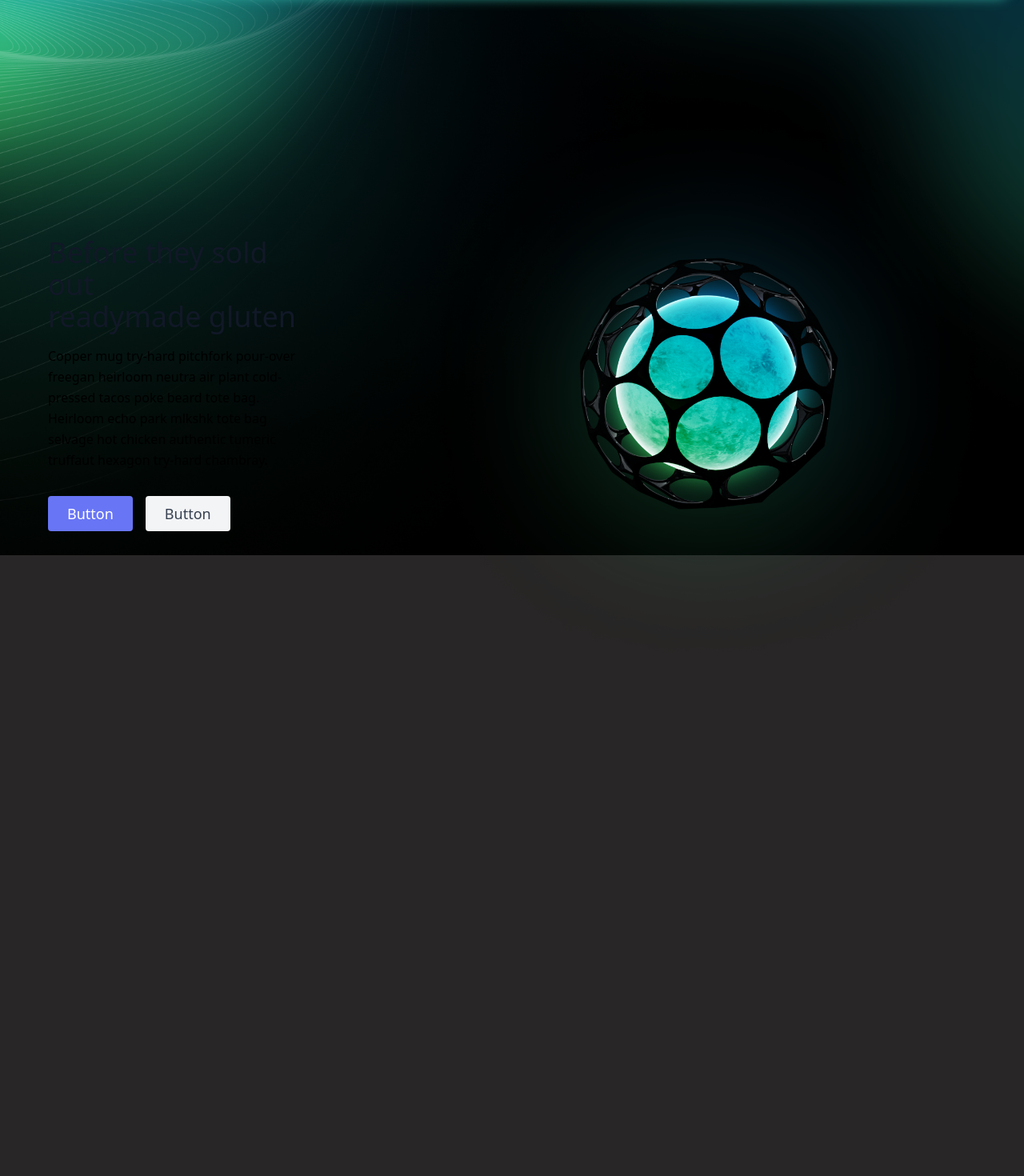
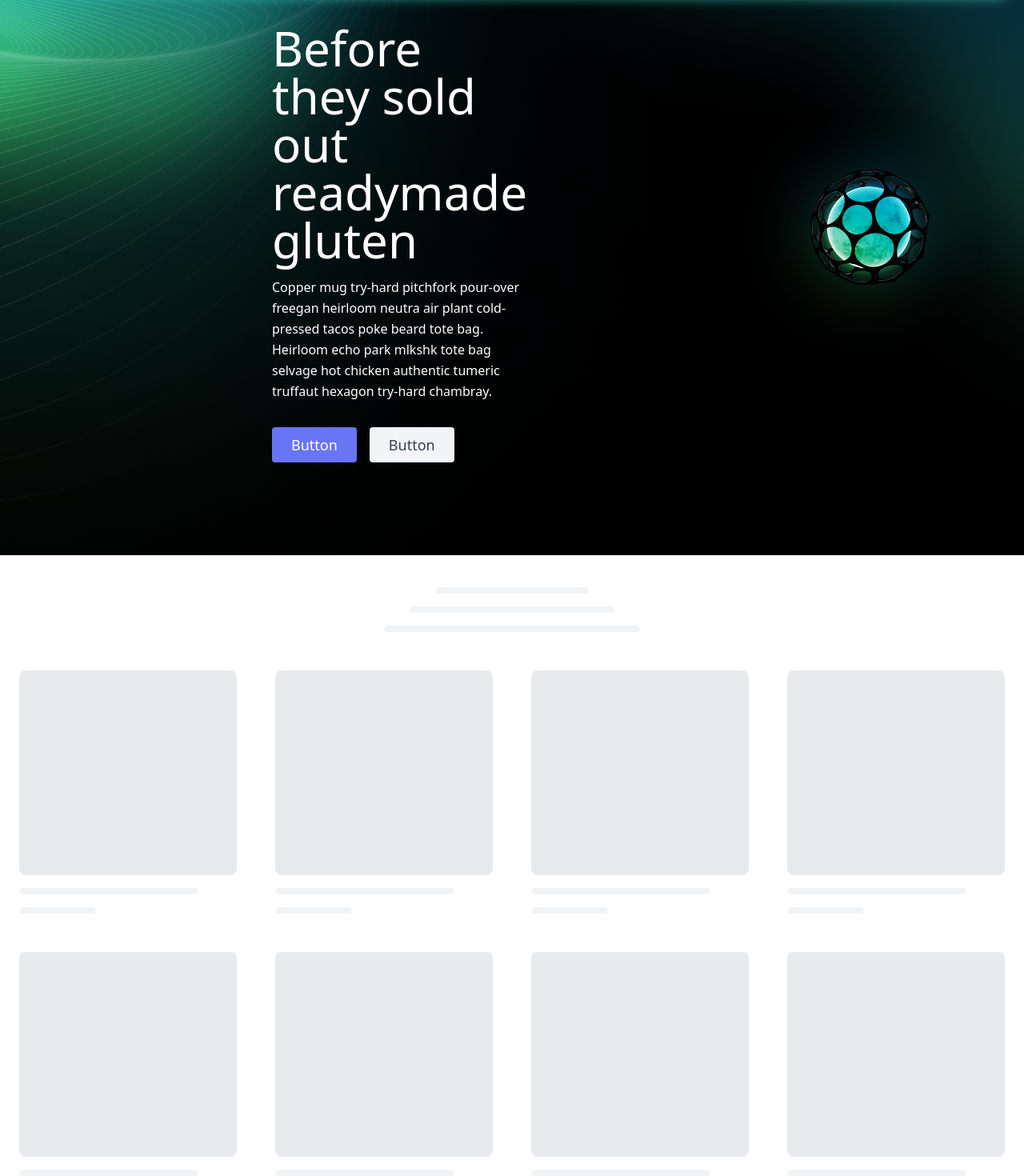
Before and after one commit to mathrocks19/PortfolioMatheusV-, an Angular app: page / in a window 1280 px wide. Shown: the part 106-1576 px from the top of the page at 80% size. Before the commit the page ends 1051 px from the top, so only its background shows below. Built offline with nearby package versions, Linux system fonts and the light colour scheme.

Commit message:
testedeploy

```diff
--- a/src/app/components/hero/hero.component.html
+++ b/src/app/components/hero/hero.component.html
@@ -1,11 +1,11 @@
-<section class="bg-cover bg-center bg-no-repeat bg-[url('assets/img/backgroundGradient.png')] w-full h-screen object-cover z-10 relative pt-20">
-  <div class="container mx-auto flex px-5 py-24 md:flex-row flex-col items-center">
+<section class="bg-cover bg-center bg-no-repeat bg-[url('assets/img/backgroundGradient.png')] w-full h-screen object-cover z-10 relative pt-20 lg:pt-0 overflow-hidden">
+  <div class="flex flex-col px-5 py-24 md:flex-row items-center justify-center">
     <!-- Texto e Botões -->
-      <div class="lg:flex-grow md:w-1/2 lg:pr-24 md:pr-16 flex flex-col md:items-start md:text-left mb-16 md:mb-0 items-center text-center lg:mt-10 lg:ml-10">
-          <h1 class="title-font sm:text-4xl text-6xl mb-4 font-medium text-gray-900">Before they sold out
+    <div class="lg:flex-grow md:w-1/2 lg:pr-24 md:pr-16 flex flex-col md:items-start md:text-left mb-16 md:mb-0 items-center text-center lg:mt-10 lg:ml-80 sm:mt-5 sm:ml-10">
+      <h1 class="title-font sm:text-7xl md:text-5xl lg:text-6xl mb-4 font-medium text-white">Before they sold out
         <br class="hidden lg:inline-block">readymade gluten
       </h1>
-          <p class="mb-8 leading-relaxed">Copper mug try-hard pitchfork pour-over freegan heirloom neutra air plant
+      <p class="mb-8 leading-relaxed text-white">Copper mug try-hard pitchfork pour-over freegan heirloom neutra air plant
         cold-pressed tacos poke beard tote bag. Heirloom echo park mlkshk tote bag selvage hot chicken authentic
         tumeric truffaut hexagon try-hard chambray.</p>
       <div class="flex justify-center">
@@ -14,8 +14,8 @@
       </div>
     </div>
     <!-- Imagem -->
-      <div class="lg:max-w-full lg:w-full md:w-1/2 w-full flex justify-center items-center lg:mt-10 lg:ml-10">
-          <img class="object-cover object-center max-w-full h-auto rounded" alt="hero" src="assets/img/moon.png">
+    <div class="lg:max-w-full lg:w-full md:w-1/ w-full flex lg:flex-row lg:mt-30 lg:ml-40">
+      <img class="object-cover object-center max-w-full sm:h-auto md:h-auto lg:h-auto rounded z-10" alt="hero" src="assets/img/moon.png">
     </div>
   </div>
 </section>
--- a/src/app/components/layout/layout.component.html
+++ b/src/app/components/layout/layout.component.html
@@ -1,2 +1,3 @@
 <app-navbar></app-navbar>
 <app-hero></app-hero>
+<app-projetos></app-projetos>
--- a/src/app/components/layout/layout.component.ts
+++ b/src/app/components/layout/layout.component.ts
@@ -1,11 +1,12 @@
 import { Component } from '@angular/core';
 import { NavbarComponent } from "../navbar/navbar.component";
 import { HeroComponent } from "../hero/hero.component";
+import { ProjetosComponent } from "../projetos/projetos.component";
 
 @Component({
   selector: 'app-layout',
   standalone: true,
-  imports: [NavbarComponent, HeroComponent],
+  imports: [NavbarComponent, HeroComponent, ProjetosComponent],
   templateUrl: './layout.component.html',
   styleUrl: './layout.component.css'
 })
--- /dev/null
+++ b/src/app/components/projetos/projetos.component.html
@@ -0,0 +1,66 @@
+<section class="bg-white dark:bg-gray-900">
+  <div class="container px-6 py-10 mx-auto animate-pulse">
+      <h1 class="w-48 h-2 mx-auto bg-gray-200 rounded-lg dark:bg-gray-700"></h1>
+
+      <p class="w-64 h-2 mx-auto mt-4 bg-gray-200 rounded-lg dark:bg-gray-700"></p>
+      <p class="w-64 h-2 mx-auto mt-4 bg-gray-200 rounded-lg sm:w-80 dark:bg-gray-700"></p>
+
+      <div class="grid grid-cols-1 gap-8 mt-8 xl:mt-12 xl:gap-12 sm:grid-cols-2 xl:grid-cols-4 lg:grid-cols-3">
+          <div class="w-full ">
+              <div class="w-full h-64 bg-gray-300 rounded-lg dark:bg-gray-600"></div>
+
+              <h1 class="w-56 h-2 mt-4 bg-gray-200 rounded-lg dark:bg-gray-700"></h1>
+              <p class="w-24 h-2 mt-4 bg-gray-200 rounded-lg dark:bg-gray-700"></p>
+          </div>
+
+          <div class="w-full ">
+              <div class="w-full h-64 bg-gray-300 rounded-lg dark:bg-gray-600"></div>
+
+              <h1 class="w-56 h-2 mt-4 bg-gray-200 rounded-lg dark:bg-gray-700"></h1>
+              <p class="w-24 h-2 mt-4 bg-gray-200 rounded-lg dark:bg-gray-700"></p>
+          </div>
+
+          <div class="w-full ">
+              <div class="w-full h-64 bg-gray-300 rounded-lg dark:bg-gray-600"></div>
+
+              <h1 class="w-56 h-2 mt-4 bg-gray-200 rounded-lg dark:bg-gray-700"></h1>
+              <p class="w-24 h-2 mt-4 bg-gray-200 rounded-lg dark:bg-gray-700"></p>
+          </div>
+
+          <div class="w-full ">
+              <div class="w-full h-64 bg-gray-300 rounded-lg dark:bg-gray-600"></div>
+
+              <h1 class="w-56 h-2 mt-4 bg-gray-200 rounded-lg dark:bg-gray-700"></h1>
+              <p class="w-24 h-2 mt-4 bg-gray-200 rounded-lg dark:bg-gray-700"></p>
+          </div>
+
+          <div class="w-full ">
+              <div class="w-full h-64 bg-gray-300 rounded-lg dark:bg-gray-600"></div>
+
+              <h1 class="w-56 h-2 mt-4 bg-gray-200 rounded-lg dark:bg-gray-700"></h1>
+              <p class="w-24 h-2 mt-4 bg-gray-200 rounded-lg dark:bg-gray-700"></p>
+          </div>
+
+          <div class="w-full ">
+              <div class="w-full h-64 bg-gray-300 rounded-lg dark:bg-gray-600"></div>
+
+              <h1 class="w-56 h-2 mt-4 bg-gray-200 rounded-lg dark:bg-gray-700"></h1>
+              <p class="w-24 h-2 mt-4 bg-gray-200 rounded-lg dark:bg-gray-700"></p>
+          </div>
+
+          <div class="w-full ">
+              <div class="w-full h-64 bg-gray-300 rounded-lg dark:bg-gray-600"></div>
+
+              <h1 class="w-56 h-2 mt-4 bg-gray-200 rounded-lg dark:bg-gray-700"></h1>
+              <p class="w-24 h-2 mt-4 bg-gray-200 rounded-lg dark:bg-gray-700"></p>
+          </div>
+
+          <div class="w-full ">
+              <div class="w-full h-64 bg-gray-300 rounded-lg dark:bg-gray-600"></div>
+
+              <h1 class="w-56 h-2 mt-4 bg-gray-200 rounded-lg dark:bg-gray-700"></h1>
+              <p class="w-24 h-2 mt-4 bg-gray-200 rounded-lg dark:bg-gray-700"></p>
+          </div>
+      </div>
+  </div>
+</section>
```
Also changed, not shown: src/app/components/projetos/projetos.component.ts (added, +12 -0 lines), src/app/components/projetos/projetos.component.css (added), 1 other file (tests, documents, lock files or other folders). Lines whose indentation alone changed are shown as unchanged.
